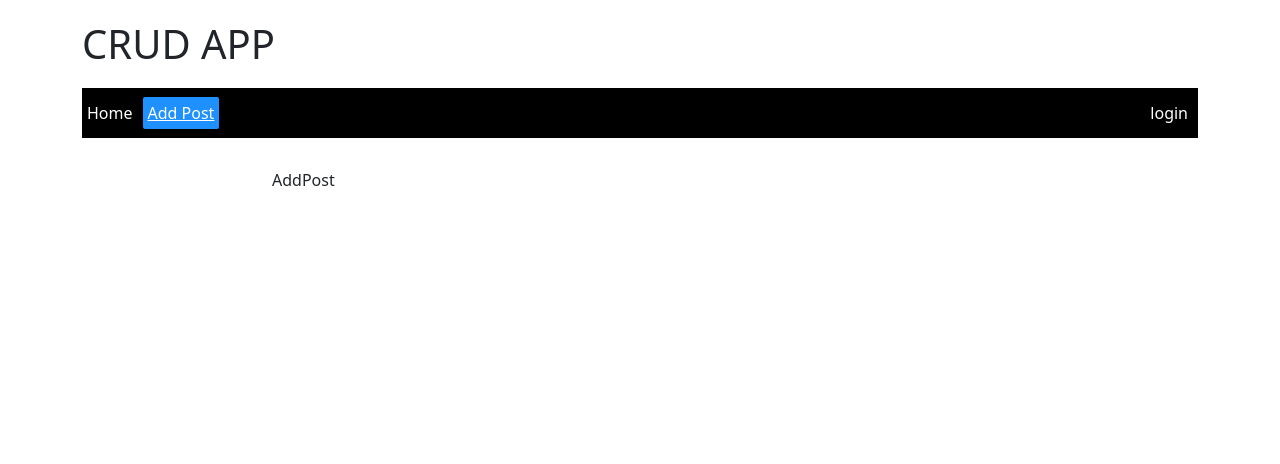
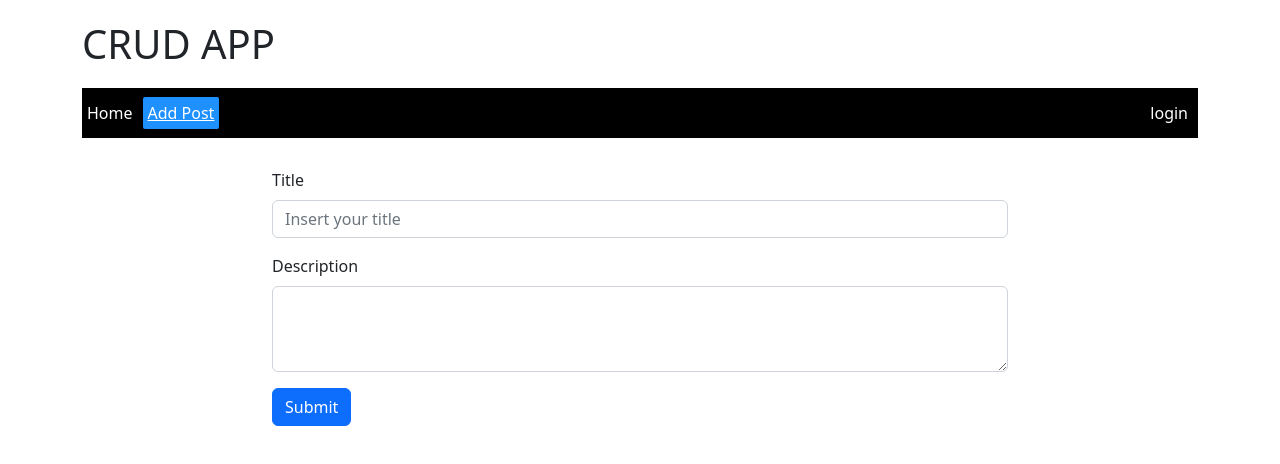
Before and after one commit to HossamCj/redux-crud-router-app, a React (Create React App) app: page /posts/add in a window 1280 px wide. Shown: the top 464 px of the page. Built offline with nearby package versions, Linux system fonts and the light colour scheme.

Commit message:
Implement Insert/Create/Add Operation

```diff
--- a/src/pages/AddPost.jsx
+++ b/src/pages/AddPost.jsx
@@ -1,9 +1,49 @@
-import React from 'react'
+import {useState} from "react";
+import {useDispatch} from "react-redux";
+import {Form, Button} from "react-bootstrap";
+
+import {insertPost} from "../state/postSlice";
 
 const AddPost = () => {
-  return (
-    <div>AddPost</div>
-  )
-}
+    const [title, setTitle] = useState("");
+    const [description, setDescription] = useState("");
 
-export default AddPost
+    const dispatch = useDispatch();
+
+    const formHandler = (e) => {
+        e.preventDefault();
+
+        const id = Math.floor(Math.random() * 500);
+        dispatch(insertPost({id, title, description}));
+    };
+
+    return (
+        <Form onSubmit={formHandler}>
+            <Form.Group className="mb-3" controlId="exampleForm.ControlInput1">
+                <Form.Label>Title</Form.Label>
+                <Form.Control
+                    type="text"
+                    placeholder="Insert your title"
+                    value={title}
+                    onChange={(e) => setTitle(e.target.value)}
+                />
+            </Form.Group>
+            <Form.Group
+                className="mb-3"
+                controlId="exampleForm.ControlTextarea1">
+                <Form.Label>Description</Form.Label>
+                <Form.Control
+                    as="textarea"
+                    rows={3}
+                    value={description}
+                    onChange={(e) => setDescription(e.target.value)}
+                />
+            </Form.Group>
+            <Button variant="primary" type="submit">
+                Submit
+            </Button>
+        </Form>
+    );
+};
+
+export default AddPost;
--- a/src/state/postSlice.js
+++ b/src/state/postSlice.js
@@ -9,6 +9,28 @@ export const fetchPosts = createAsyncThunk(
         try {
             const res = await fetch("http://localhost:3005/posts");
             const data = await res.json();
+            return data;
+        } catch (error) {
+            return rejectWithValue(error.message);
+        }
+    }
+);
+
+export const insertPost = createAsyncThunk(
+    "posts/inserPost",
+    async (item, thunkAPI) => {
+        const {rejectWithValue} = thunkAPI;
+
+        try {
+            const response = await fetch("http://localhost:3005/posts", {
+                method: "POST",
+                body: JSON.stringify(item),
+                headers: {
+                    "Content-type": "application/json; charset=UTF-8",
+                },
+            });
+
+            const data = response.json();
             return data;
         } catch (error) {
             return rejectWithValue(error.message);
@@ -67,6 +89,20 @@ const postSlice = createSlice({
             state.loading = false;
             state.error = action.payload;
         },
+
+        // Inserting/Crating Records and Data
+        [insertPost.pending]: (state) => {
+            state.loading = true;
+            state.error = null;
+        },
+        [insertPost.fulfilled]: (state, action) => {
+            state.loading = false;
+            state.records.push(action.payload);
+        },
+        [insertPost.rejected]: (state, action) => {
+            state.loading = false;
+            state.error = action.payload;
+        },
     },
 });
 
```
